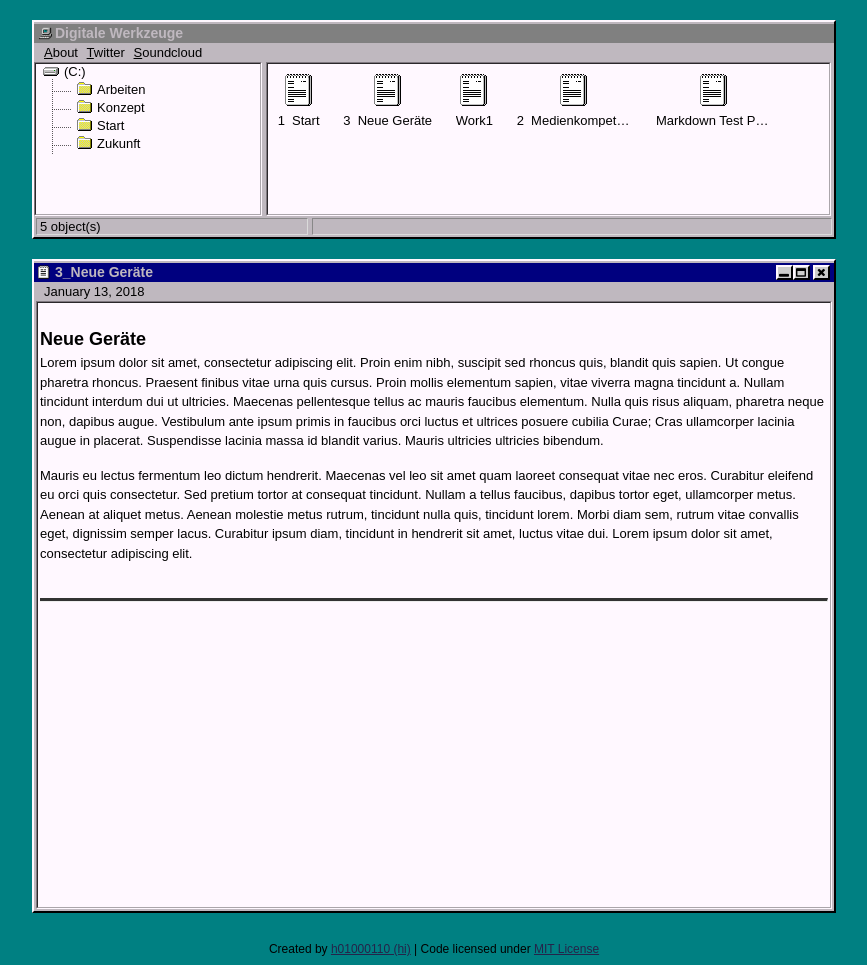
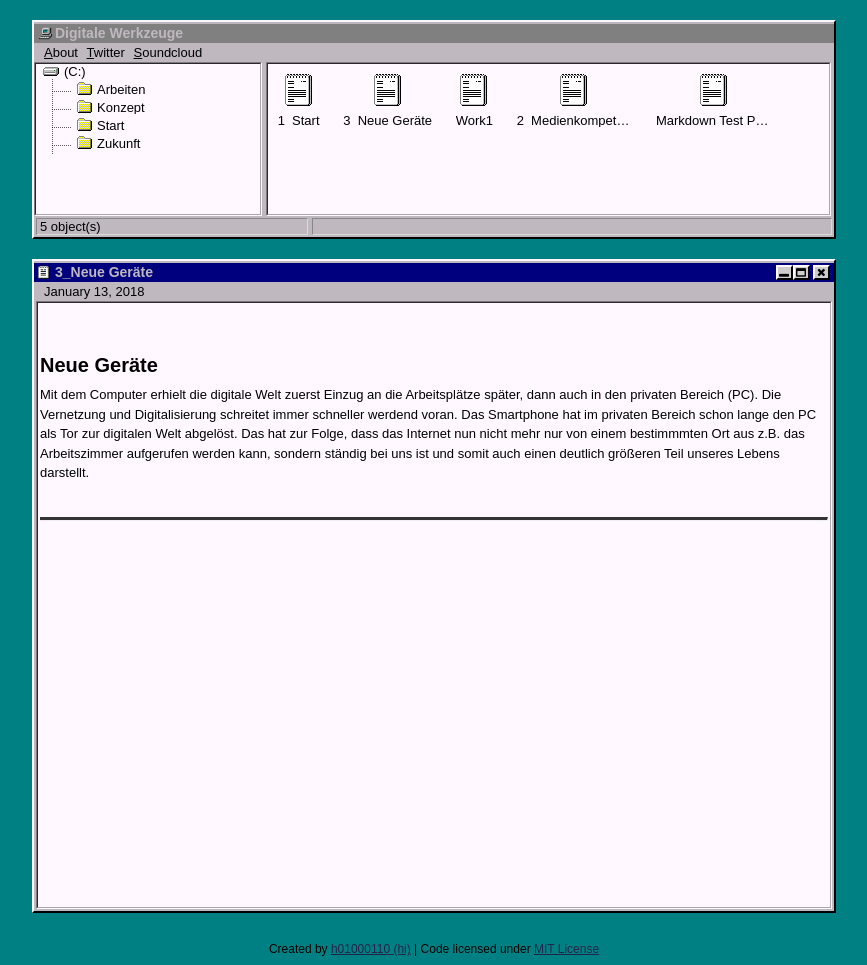
Before and after one commit to meschedeleon/meschedeleon, a Jekyll site: the page built from _posts/2018-01-13-NeueGeraete.md, in a window 1280 px wide. Shown: the whole page, without its empty margins (206-1073 px from the left). Built offline with Jekyll 4.4.1, drawn with Linux system fonts in a browser that asks for light colours.

Commit message:
Update 2018-01-13-NeueGeraete.md

```diff
--- a/_posts/2018-01-13-NeueGeraete.md
+++ b/_posts/2018-01-13-NeueGeraete.md
@@ -4,8 +4,5 @@ title: "3_Neue Geräte"
 tags: Konzept
 ---
 
-## Neue Geräte
-
-Lorem ipsum dolor sit amet, consectetur adipiscing elit. Proin enim nibh, suscipit sed rhoncus quis, blandit quis sapien. Ut congue pharetra rhoncus. Praesent finibus vitae urna quis cursus. Proin mollis elementum sapien, vitae viverra magna tincidunt a. Nullam tincidunt interdum dui ut ultricies. Maecenas pellentesque tellus ac mauris faucibus elementum. Nulla quis risus aliquam, pharetra neque non, dapibus augue. Vestibulum ante ipsum primis in faucibus orci luctus et ultrices posuere cubilia Curae; Cras ullamcorper lacinia augue in placerat. Suspendisse lacinia massa id blandit varius. Mauris ultricies ultricies bibendum.
-
-Mauris eu lectus fermentum leo dictum hendrerit. Maecenas vel leo sit amet quam laoreet consequat vitae nec eros. Curabitur eleifend eu orci quis consectetur. Sed pretium tortor at consequat tincidunt. Nullam a tellus faucibus, dapibus tortor eget, ullamcorper metus. Aenean at aliquet metus. Aenean molestie metus rutrum, tincidunt nulla quis, tincidunt lorem. Morbi diam sem, rutrum vitae convallis eget, dignissim semper lacus. Curabitur ipsum diam, tincidunt in hendrerit sit amet, luctus vitae dui. Lorem ipsum dolor sit amet, consectetur adipiscing elit.
+# Neue Geräte
+Mit dem Computer erhielt die digitale Welt zuerst Einzug an die Arbeitsplätze später, dann auch in den privaten Bereich (PC). Die Vernetzung und Digitalisierung schreitet immer schneller werdend voran. Das Smartphone hat im privaten Bereich schon lange den PC als Tor zur digitalen Welt abgelöst. Das hat zur Folge, dass das Internet nun nicht mehr nur von einem bestimmmten Ort aus z.B. das Arbeitszimmer aufgerufen werden kann, sondern ständig bei uns ist und somit auch einen deutlich größeren Teil unseres Lebens darstellt.
```
